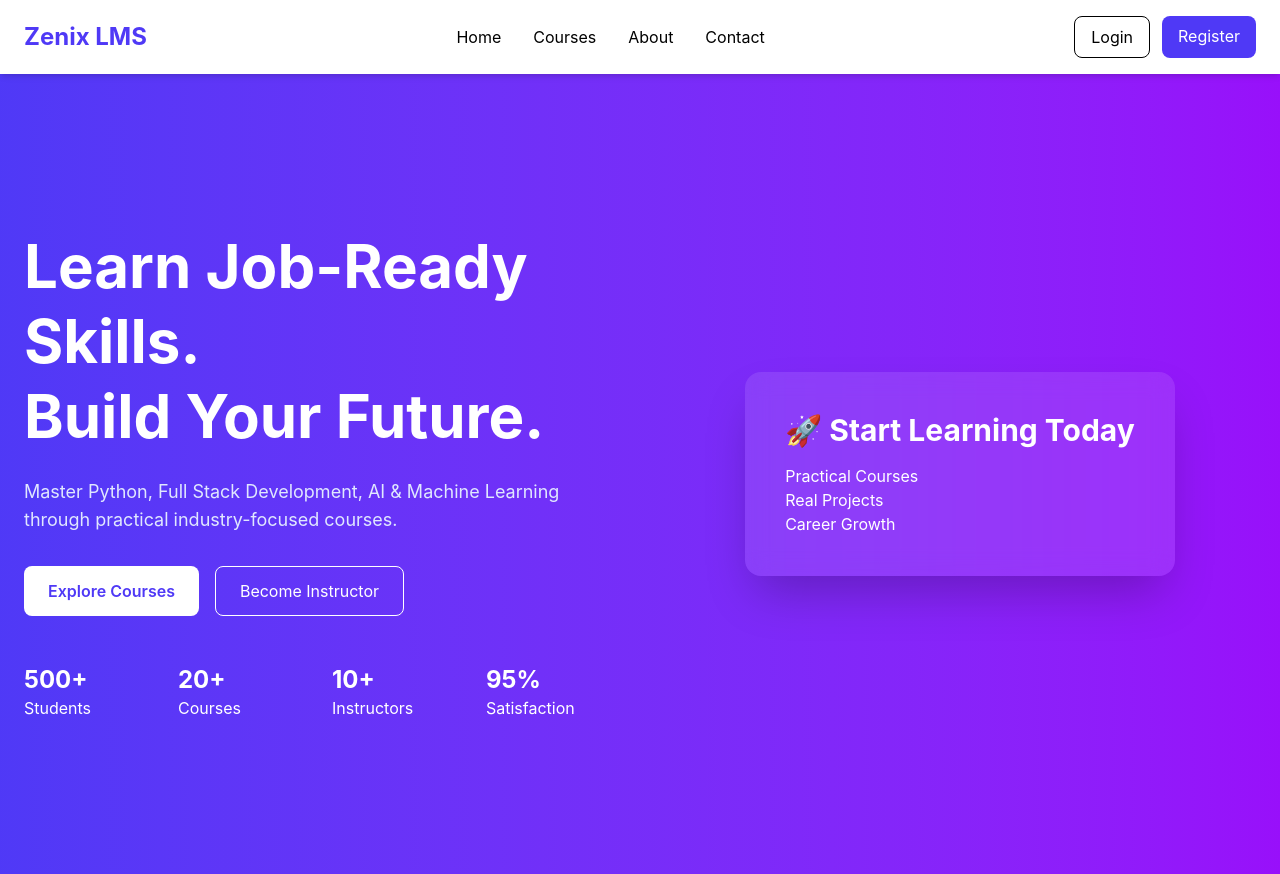
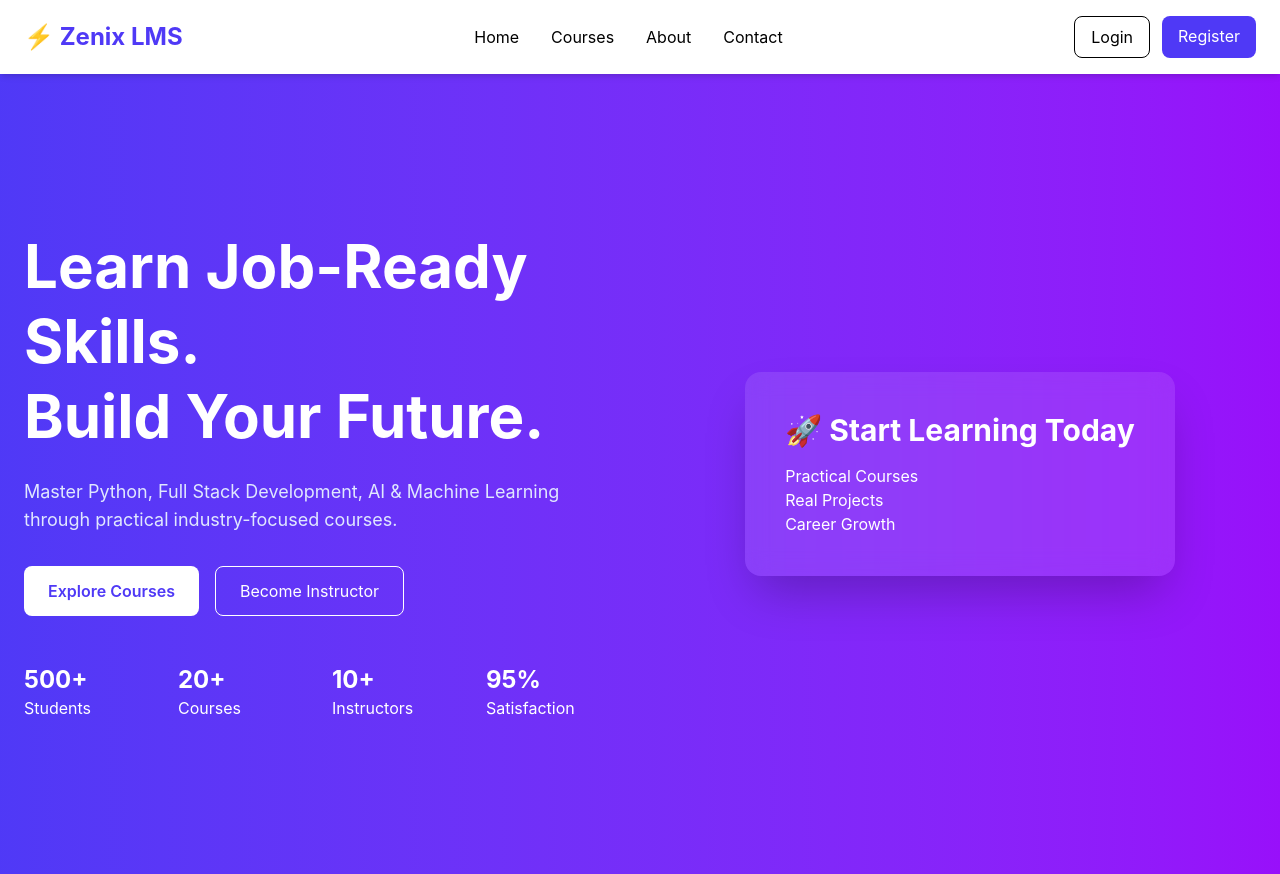
Before and after one commit to deepan-raj1/lms-saas-platform, a React (Vite) app in the folder lms_frontend/: page / in a window 1280 px wide. Built offline with nearby package versions, Linux system fonts and the light colour scheme.

Commit message:
Initial commit

```diff
--- a/lms_frontend/src/components/PublicNavbar.jsx
+++ b/lms_frontend/src/components/PublicNavbar.jsx
@@ -9,7 +9,7 @@ function PublicNavbar() {
           to="/"
           className="text-2xl font-bold text-indigo-600"
         >
-          Zenix LMS
+          ⚡ Zenix LMS
         </Link>
 
         <div className="hidden md:flex gap-8 items-center">
```
Also changed, not shown: lms_frontend/src/components/FeaturedCourses.jsx (added).
